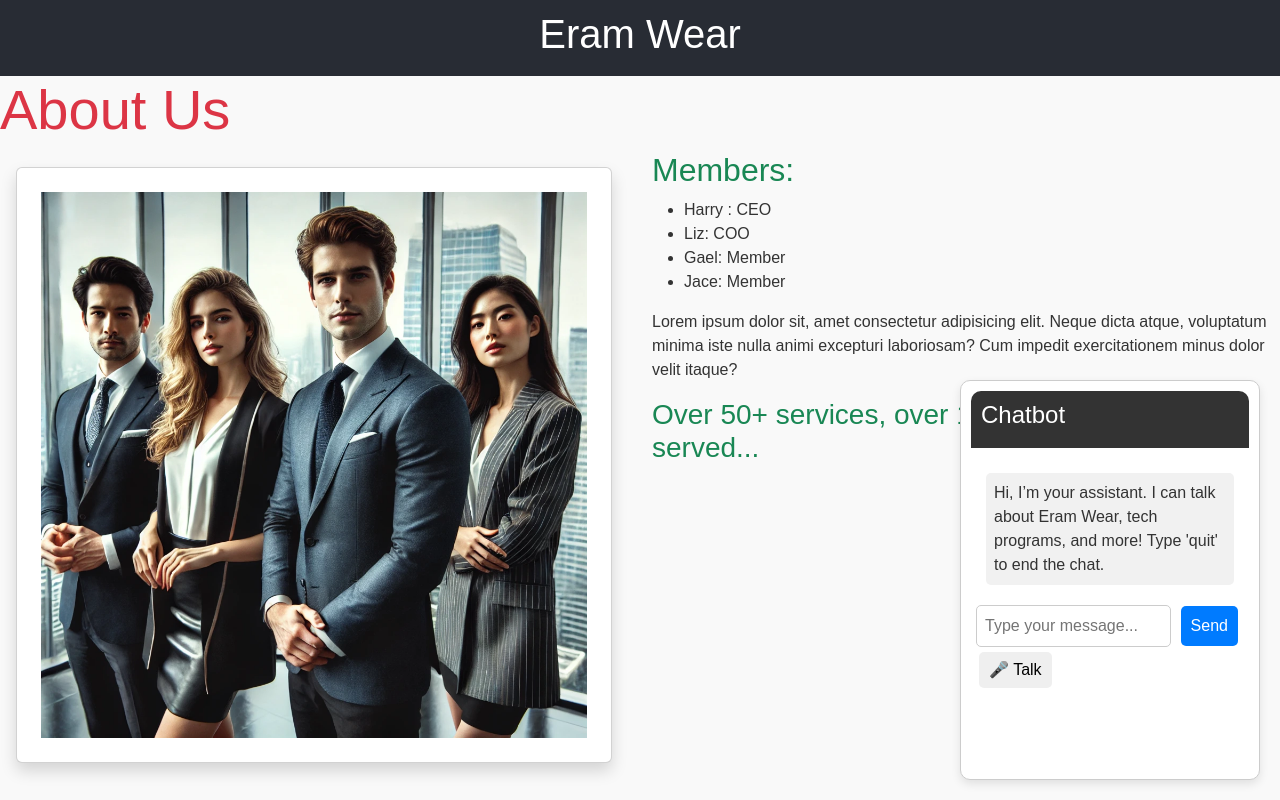
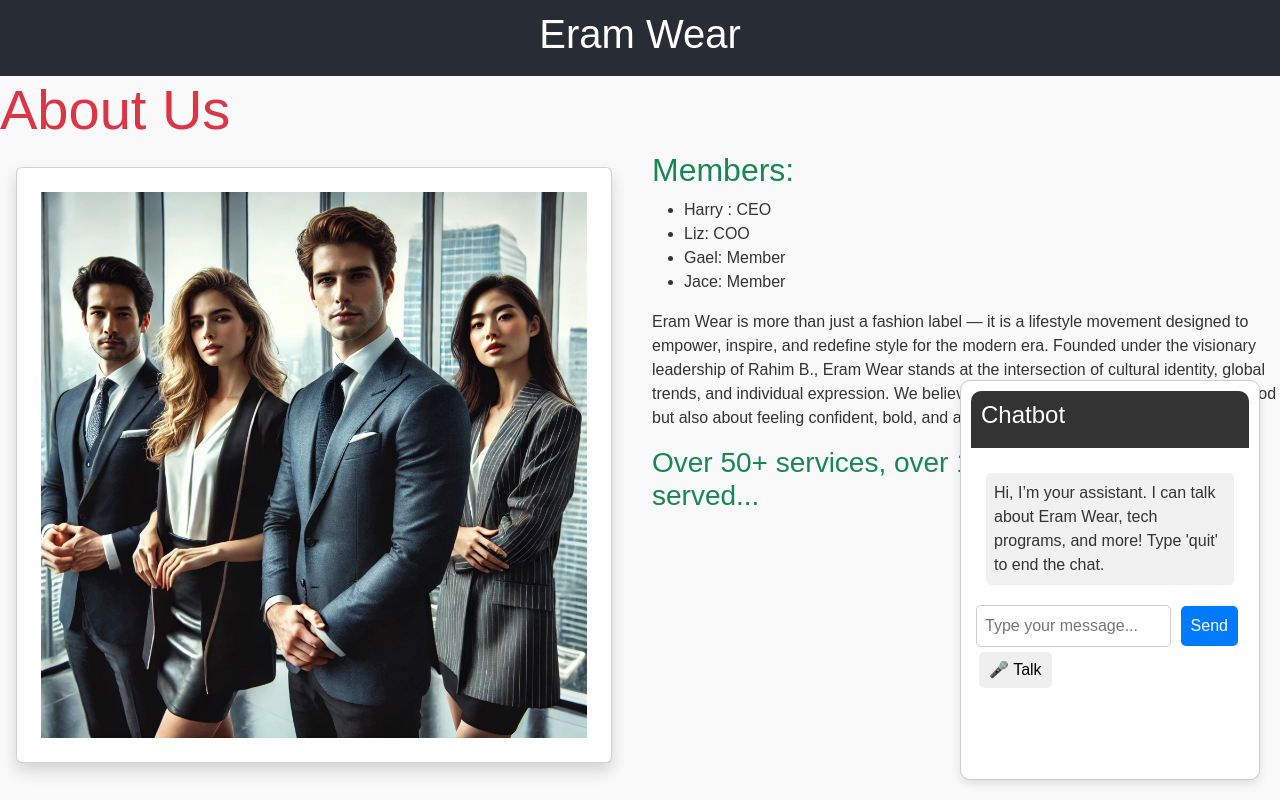
Before and after one commit to PrinceEB-0/eramwear, a React (Create React App) app: page /aboutus in a window 1280 px wide. Shown: the top 800 px of the page. Built offline with nearby package versions, Linux system fonts and the light colour scheme.

Commit message:
Updated AboutUs.jsx

```diff
--- a/src/components/Aboutus.jsx
+++ b/src/components/Aboutus.jsx
@@ -22,7 +22,7 @@ const Aboutus = () => {
                 <li>Gael: Member</li>
                 <li>Jace: Member</li>
             </ul>
-            <p>Lorem ipsum dolor sit, amet consectetur adipisicing elit. Neque dicta atque, voluptatum minima iste nulla animi excepturi laboriosam? Cum impedit exercitationem minus dolor velit itaque?</p>
+            <p>Eram Wear is more than just a fashion label — it is a lifestyle movement designed to empower, inspire, and redefine style for the modern era. Founded under the visionary leadership of Rahim B., Eram Wear stands at the intersection of cultural identity, global trends, and individual expression. We believe that fashion is not only about looking good but also about feeling confident, bold, and authentically yourself.</p>
 
 
             <h3 className='text-success'>Over 50+ services, over 1700+ customers served...</h3>
```
